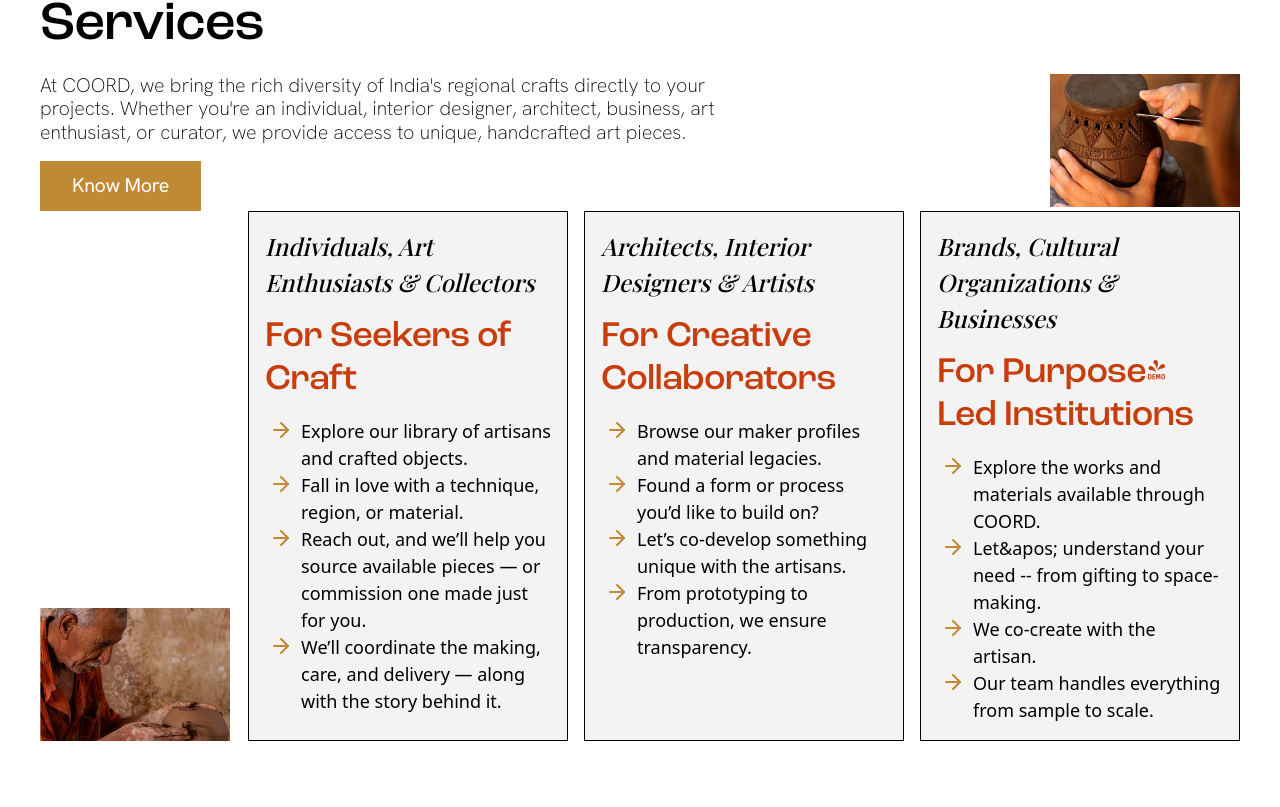
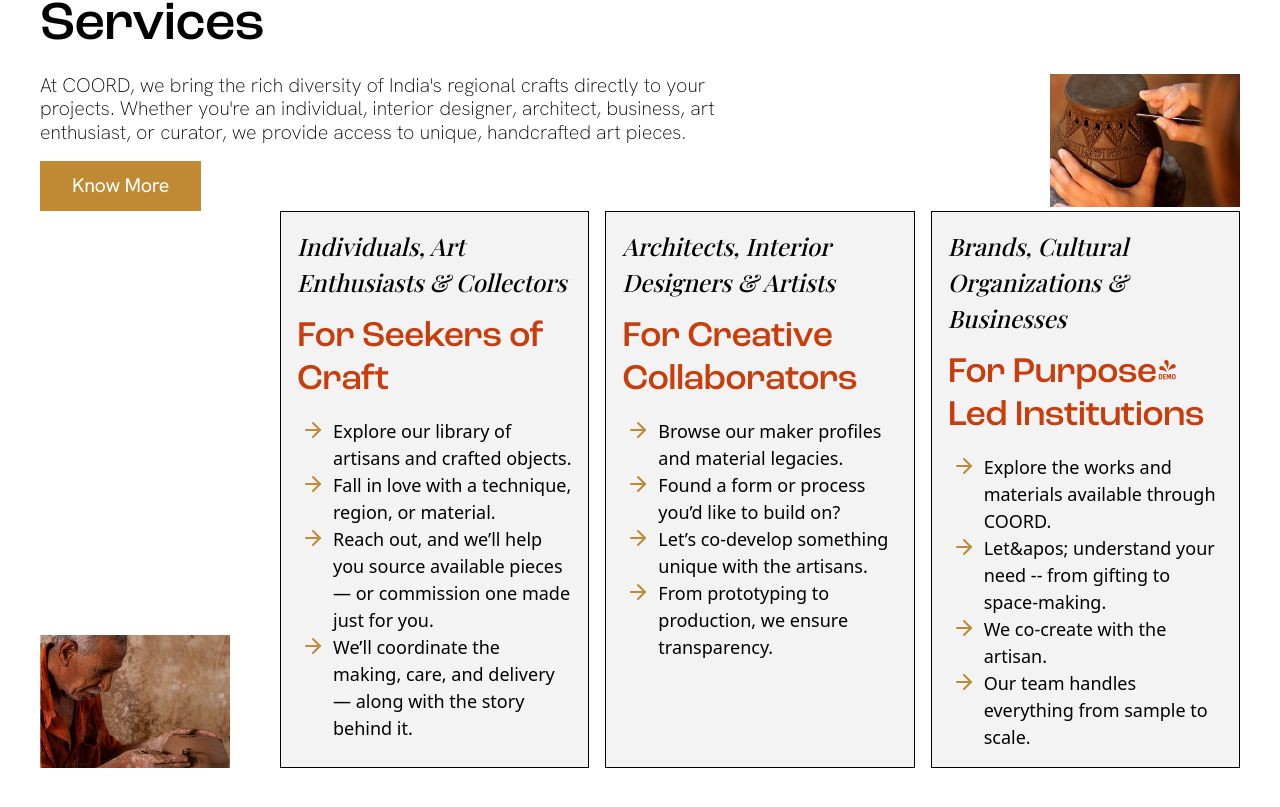
Before and after one commit to qberg/coorddotco, a Next.js app: page / in a window 1280 px wide. Shown: the part 5640-6447 px from the top of the page. Built offline with nearby package versions, Linux system fonts and the light colour scheme.

Commit message:
made services image res

```diff
--- a/src/components/blocks/fablab.tsx
+++ b/src/components/blocks/fablab.tsx
@@ -18,7 +18,7 @@ const springTransition = {
   restDelta: 0.01,
 }
 
-const defaultViewport = { once: true, amount: 0.7 }
+const defaultViewport = { once: true, amount: 0.6 }
 
 interface DecoImage {
   src: string
@@ -141,7 +141,7 @@ const FabLab: React.FC<FabLabProps> = ({ scrollYProgress, isMobile }) => {
 
         <motion.div
           className="w-full flex md:justify-end px-3 md:px-0"
-          initial={{ y: 200 }}
+          initial={{ y: 100 }}
           whileInView={{ y: 0 }}
           transition={springTransition}
           viewport={defaultViewport}
--- a/src/components/blocks/services.tsx
+++ b/src/components/blocks/services.tsx
@@ -87,8 +87,8 @@ const Services: React.FC<ServicesProps> = ({ scrollYProgress, isMobile }) => {
         </div>
       </div>
 
-      <div className="mt-7 md:mt-auto flex flex-col gap-4 3xl:gap-16 md:flex-row md:justify-between w-full">
-        <div className="hidden md:flex flex-col justify-end w-[20%]">
+      <div className="mt-7 md:mt-auto sxl:mb-auto flex flex-col gap-4 3xl:gap-16 md:flex-row md:justify-between w-full sxl:w-[80%] sxl:ml-auto">
+        <div className="hidden sxl:hidden md:flex flex-col justify-end w-[20%]">
           <ServiceImage imageSrc="/services/image2.png" className="" />
         </div>
         {servicesData.cards.map((card, index) => (
@@ -96,6 +96,10 @@ const Services: React.FC<ServicesProps> = ({ scrollYProgress, isMobile }) => {
             <ServiceCard {...card} />
           </div>
         ))}
+      </div>
+
+      <div className="hidden sxl:block absolute w-[20%] bottom-8">
+        <ServiceImage imageSrc="/services/image2.png" className="" />
       </div>
     </motion.section>
   )
--- a/src/components/ui/service-image.tsx
+++ b/src/components/ui/service-image.tsx
@@ -1,8 +1,4 @@
 import Image from 'next/image'
-
-const IMAGE_STYLE = {
-  maxWidth: 'clamp(11.9375rem, 10.994rem + 3.871vw, 17.1875rem)',
-}
 
 interface ServiceImageProps {
   imageSrc: string
```
